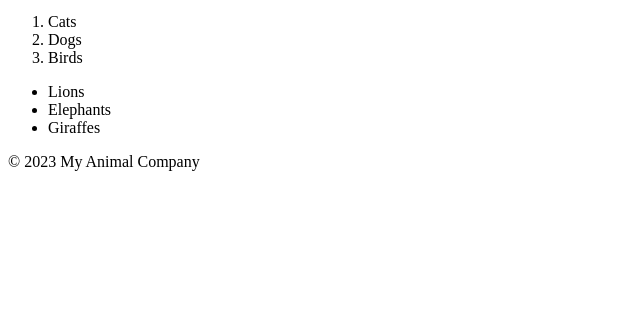
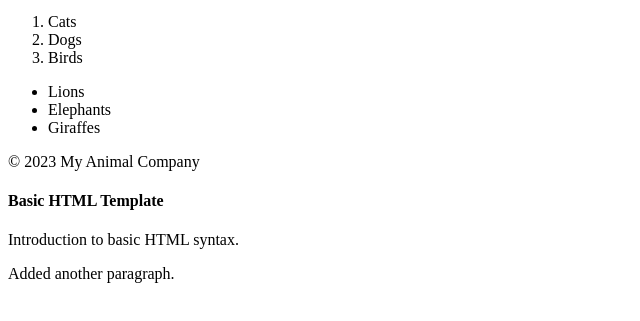
Before and after one commit to tanyagalas/Basic_HTML_and_CSS, a plain HTML site: page Basic_HTML_.html in a window 1280 px wide. Shown: the part 101-422 px from the top of the page, without its empty margins (0-640 px from the left). Drawn offline with Linux system fonts and the light colour scheme.

Commit message:
Main commin

```diff
--- a/Basic_HTML_.html
+++ b/Basic_HTML_.html
@@ -21,3 +21,8 @@
 	<p>&copy; 2023 My Animal Company</p>
 </body>
 </html>
+<header>
+	<h4>Basic HTML Template</h4>
+	<p>Introduction to basic HTML syntax.</p>
+	<p>Added another paragraph.</p>
+</header>
```
